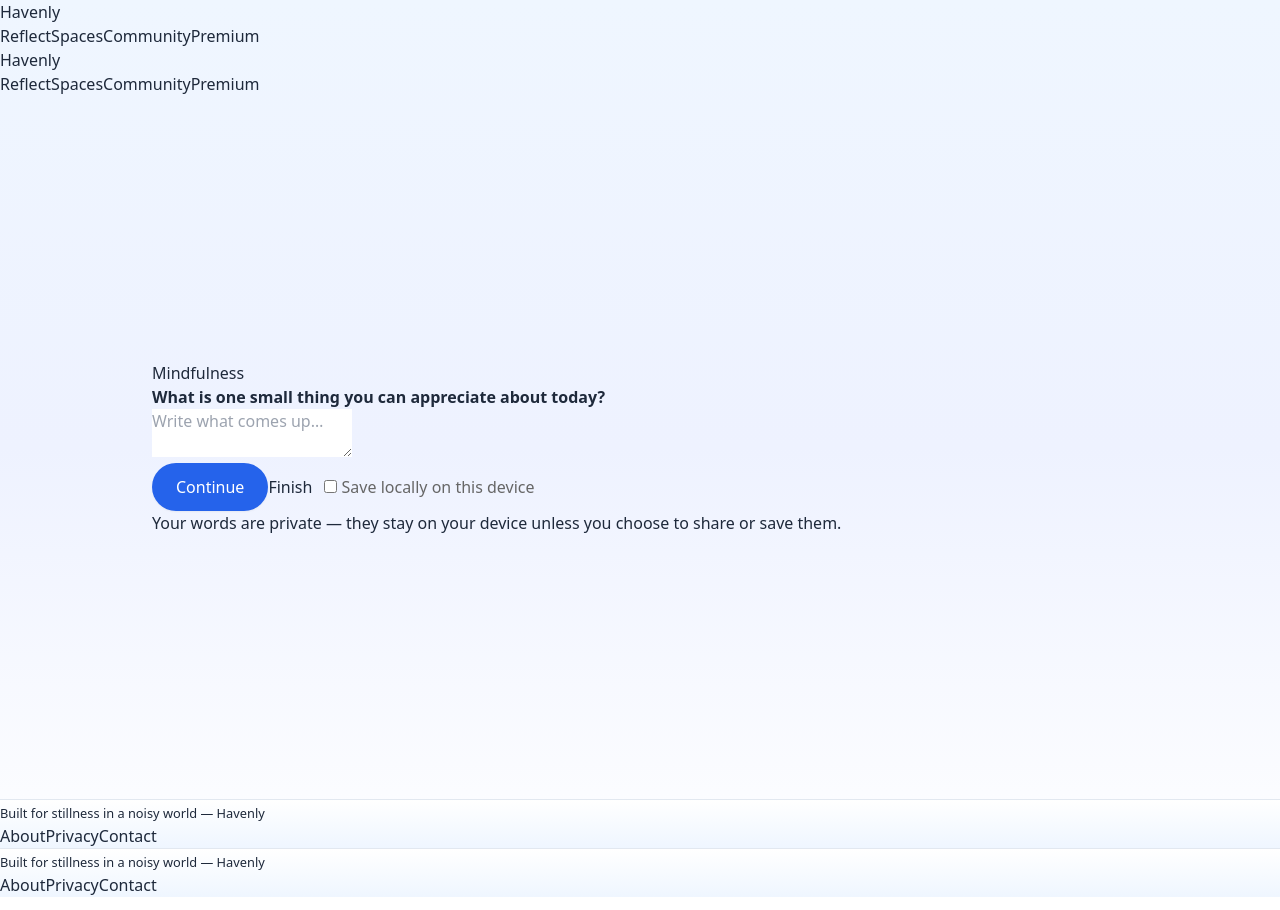
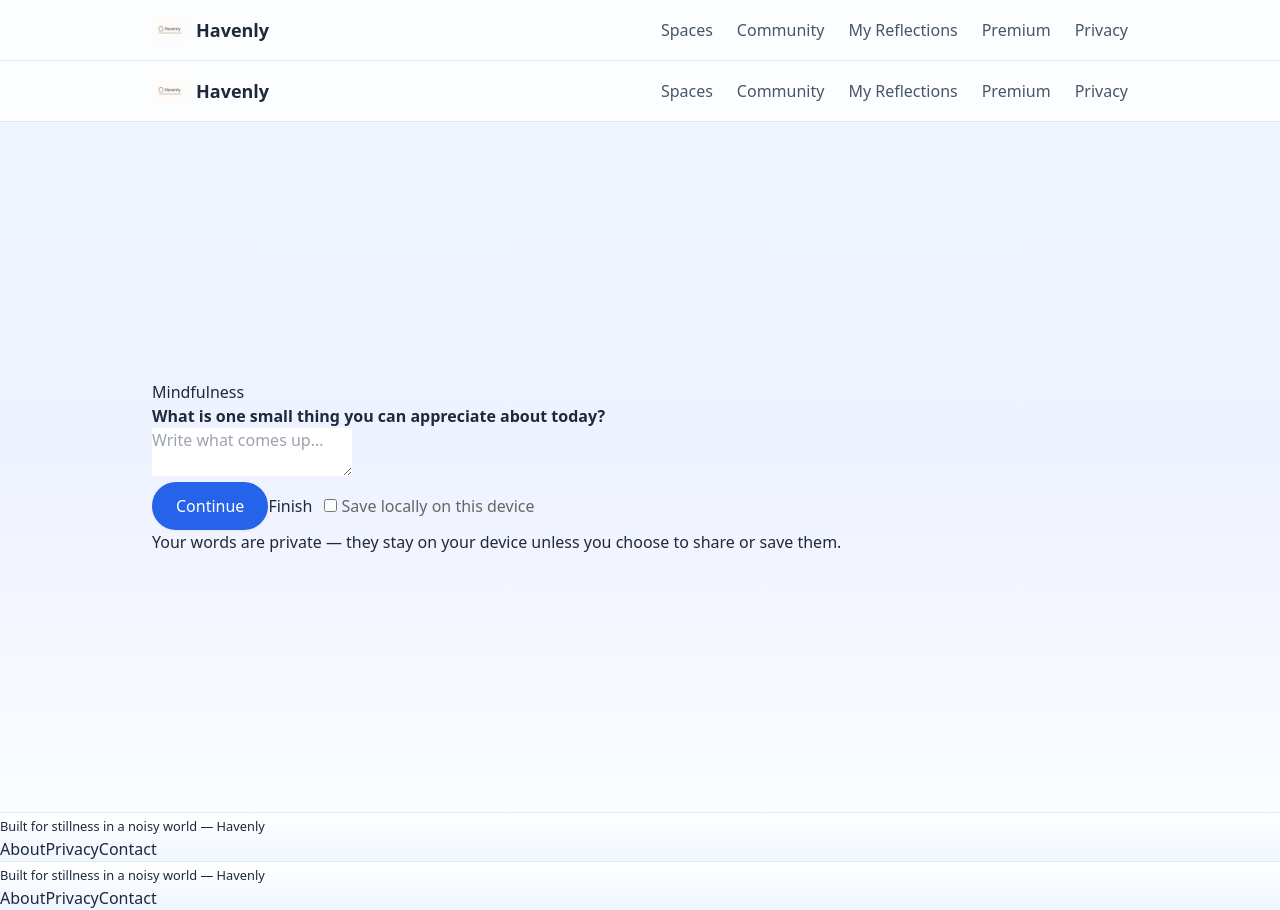
Before and after one commit to Khrboshi/havenly, a Next.js app: page /reflect in a window 1280 px wide. Built offline with nearby package versions, Linux system fonts and the light colour scheme.

Commit message:
Update Header.js

```diff
--- a/components/Header.js
+++ b/components/Header.js
@@ -1,16 +1,32 @@
-import Link from 'next/link'
-export default function Header(){
+import Link from "next/link";
+import Image from "next/image";
+
+export default function Header() {
   return (
-    <header className="site-header">
-      <div className="inner">
-        <Link href="/"><a className="brand">Havenly</a></Link>
-        <nav>
-          <Link href="/reflect"><a>Reflect</a></Link>
-          <Link href="/rooms"><a>Spaces</a></Link>
-          <Link href="/community"><a>Community</a></Link>
-          <Link href="/premium"><a>Premium</a></Link>
+    <header className="bg-white/80 backdrop-blur border-b border-slate-200 sticky top-0 z-50">
+      <div className="max-w-5xl mx-auto px-6 flex items-center justify-between py-4">
+        <Link href="/" className="flex items-center gap-2 group">
+          <Image
+            src="/logo.png"
+            alt="Havenly logo"
+            width={36}
+            height={36}
+            priority
+            className="transition-transform group-hover:scale-105"
+          />
+          <span className="text-lg font-semibold text-slate-800">
+            Havenly
+          </span>
+        </Link>
+
+        <nav className="flex gap-6 text-slate-600 text-sm sm:text-base">
+          <Link href="/rooms" className="hover:text-blue-600 transition">Spaces</Link>
+          <Link href="/community" className="hover:text-blue-600 transition">Community</Link>
+          <Link href="/history" className="hover:text-blue-600 transition">My Reflections</Link>
+          <Link href="/premium" className="hover:text-blue-600 transition">Premium</Link>
+          <Link href="/privacy" className="hover:text-blue-600 transition">Privacy</Link>
         </nav>
       </div>
     </header>
-  )
+  );
 }
```
